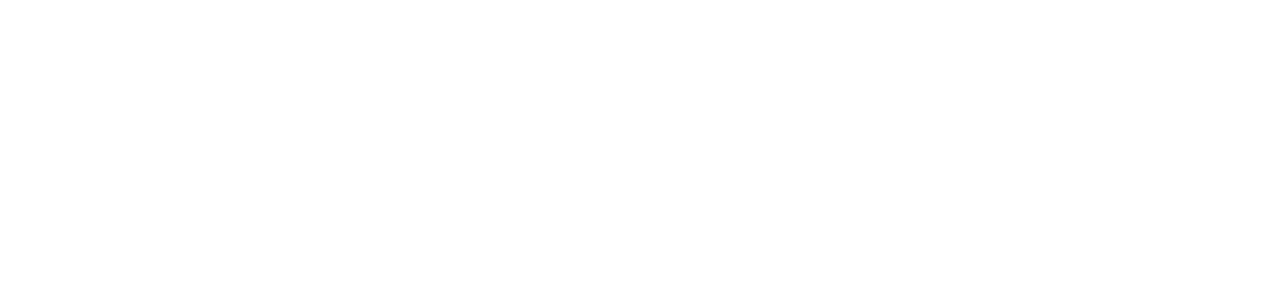
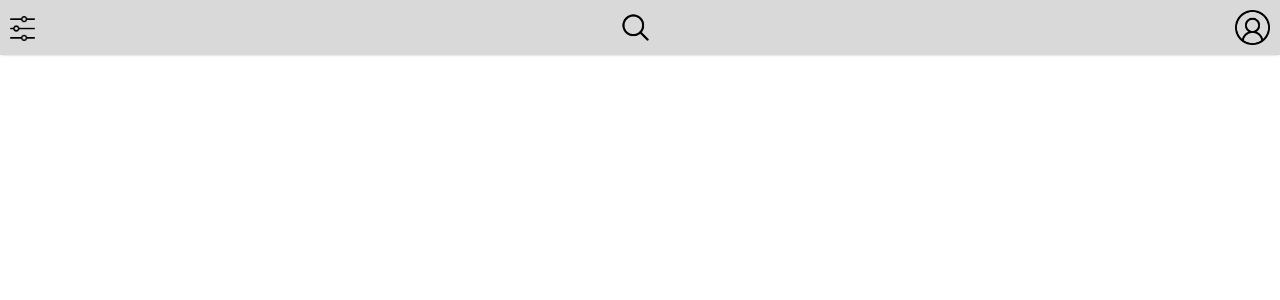
Before and after one commit to JM-Granados/Proyecto1_TeamMeli, a React (Vite) app in the folder frontend/client/: page /NavBar in a window 1280 px wide. Before the commit this address had no page. Shown: the top 300 px of the page. Built offline with nearby package versions, Linux system fonts and the light colour scheme.

Commit message:
NavBar medio completo

```diff
--- /dev/null
+++ b/frontend/client/src/NavBar/DropDownSettings.css
@@ -0,0 +1,22 @@
+.dropDownSettings{
+    position: absolute;
+    display: flex;
+    justify-content: space-start;
+    align-items: center;
+    padding: 15px;
+    border-radius: 15px;
+    background-color: white;
+    border: 1px solid gray;
+}
+
+.dropDownSettings::before{
+    content: '';
+    position: absolute;
+    top: -1rem;
+    right: 2rem;
+    width: 25px;
+    height: 25;
+    transform: rotate(45deg);
+    background-color: white;
+
+}
--- /dev/null
+++ b/frontend/client/src/NavBar/DropDownSettings.jsx
@@ -0,0 +1,16 @@
+import React from "react"
+import './DropDownSettings.css'
+
+const DropDownSettings = () => {
+    return (
+        <div className='flex flex-col dropDownSettings'>
+            <ul className='flex flex-col gap-4'>
+                <li>My datasets</li>
+                <li>My votes</li>
+                <li>Dataset notifications</li>
+            </ul>
+        </div>
+    )
+}
+
+export default DropDownSettings;
--- a/frontend/client/src/NavBar/NavBar.css
+++ b/frontend/client/src/NavBar/NavBar.css
@@ -0,0 +1,24 @@
+.navbar{
+    display: flex;
+    justify-content: space-start;
+    align-items: center;
+    padding: 10px;
+    box-shadow: 0 1px 3px -2px gray;
+    background-color: #d9d9d9;
+    position: relative;
+}
+
+.nav-settings img {
+    width: 25px;
+    height: auto;
+}
+
+.nav-search img {
+    width: 35px;
+    height: auto;
+}
+
+.nav-user img {
+    width: 35px;
+    height: auto;
+}
--- a/frontend/client/src/NavBar/NavBar.jsx
+++ b/frontend/client/src/NavBar/NavBar.jsx
@@ -1,4 +1,34 @@
-import React from 'react'
+import React, { useState } from 'react'
 import './NavBar.css'
-import Search from '../assets/Search.png'
-import Settings from '../assets/Settings.png'
+import './DropDownSettings'
+
+import Search_icon from '../assets/Search.png'
+import Settings_icon from '../assets/Settings.png'
+import User_icon from '../assets/User.png'
+import DropDownSettings from './DropDownSettings'
+
+const NavBar = () => {
+    const [openSettings, setOpenSettings] = useState(false);
+
+    return (
+        <div className='navbar'>
+            <div className="nav-settings">
+                <img src={Settings_icon} alt="Settings" onClick={() => setOpenSettings((prev) => !prev)}/>
+                {
+                    openSettings && <DropDownSettings />
+                }
+            </div>
+
+            <div className="nav-search">
+            <img src={Search_icon} alt="" />
+            </div>
+
+            <div className="nav-user">
+            <img src={User_icon} alt="" />
+            </div>
+        </div>
+    )
+}
+
+
+export default NavBar;
--- a/frontend/client/src/Pages/App.jsx
+++ b/frontend/client/src/Pages/App.jsx
@@ -4,6 +4,7 @@
 import Signup from './Signup'
 import Login from './Login'
 import ForgotPass from './ForgotPass'
+import NavBar from '../NavBar/NavBar'
 
 function App() {
 
@@ -13,6 +14,7 @@
         <Route path='/' element={<Login />}></Route>
         <Route path='/Signup' element={<Signup />}></Route>
         <Route path='/Forgotpass' element={<ForgotPass />}></Route>
+        <Route path='/NavBar' element={<NavBar />}></Route>
       </Routes>
     </BrowserRouter>
   )
--- a/frontend/client/src/Pages/ForgotPass.jsx
+++ b/frontend/client/src/Pages/ForgotPass.jsx
@@ -24,7 +24,7 @@
                 <form>
                     <div className="mb-3">
                         <label htmlFor="Email">
-                            <strong>Enter your account's verified emial address and we will send you a password reset.</strong>
+                            <strong>Enter your account's verified email address and we will send you a password reset.</strong>
                         </label>
                         <input
                             type="text"
```
